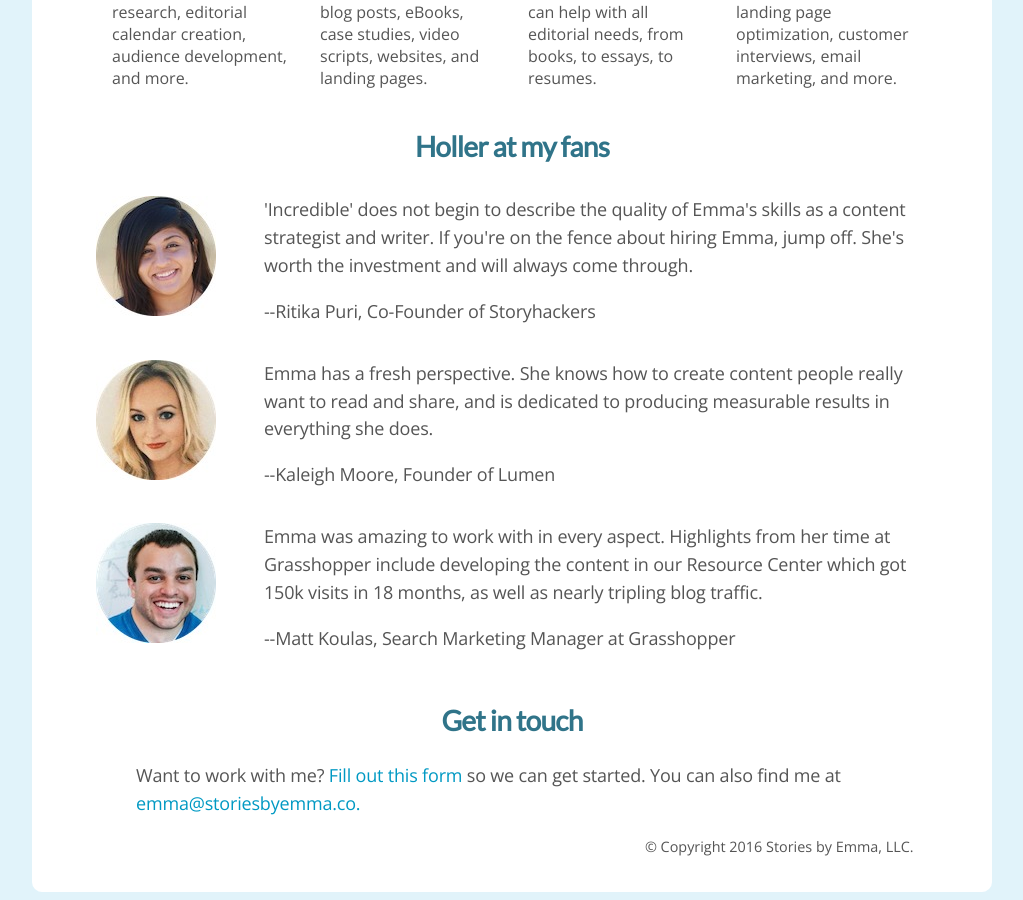
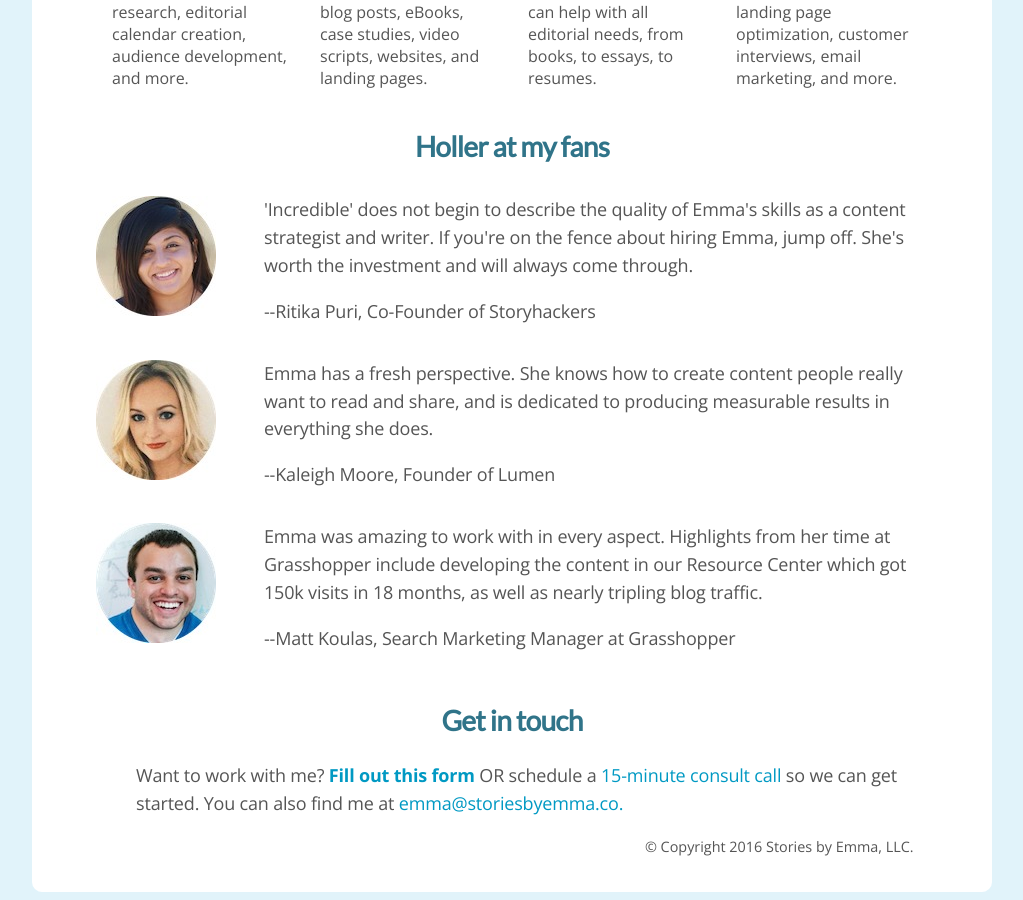
Before and after one commit to emmalepsy/emmalepsy.github.io, a Jekyll site: the page index.html, which Jekyll copies as it is, in a window 1280 px wide and 900 px high, scrolled down 1396 px. Shown: the whole window, without its empty margins (128-1151 px from the left). Built offline with Jekyll 4.4.1, drawn with Linux system fonts in a browser that asks for light colours; nearby versions of some CDN libraries; a style sheet for code colours, icons or effects is not loaded.

Commit message:
Update index.html

```diff
--- a/index.html
+++ b/index.html
@@ -203,7 +203,7 @@
       <h2 class="center">Get in touch</h2>
       <p>
 	<ul style="list-style:none" id="social-party">
-	  <p> Want to work with me? <a href="https://docs.google.com/forms/d/e/1FAIpQLSd-28SjxfaxIrzgYXfF2vm1HqJI4l9GWXyncJo0QOZGdc7ZcQ/viewform">Fill out this form</a> so we can get started. You can also find me at <a href="mailto:emma@storiesbyemma.co">emma@storiesbyemma.co.
+	  <p> Want to work with me? <b><a href="https://docs.google.com/forms/d/e/1FAIpQLSd-28SjxfaxIrzgYXfF2vm1HqJI4l9GWXyncJo0QOZGdc7ZcQ/viewform">Fill out this form</a></b> OR schedule a <a href="calendly.com/stories-by-emma">15-minute consult call</a> so we can get started. You can also find me at <a href="mailto:emma@storiesbyemma.co">emma@storiesbyemma.co.
       </p>
       <div align="right"><p class="holler tiny">© Copyright 2016 Stories by Emma, LLC.</p></div>
     </div>
```
